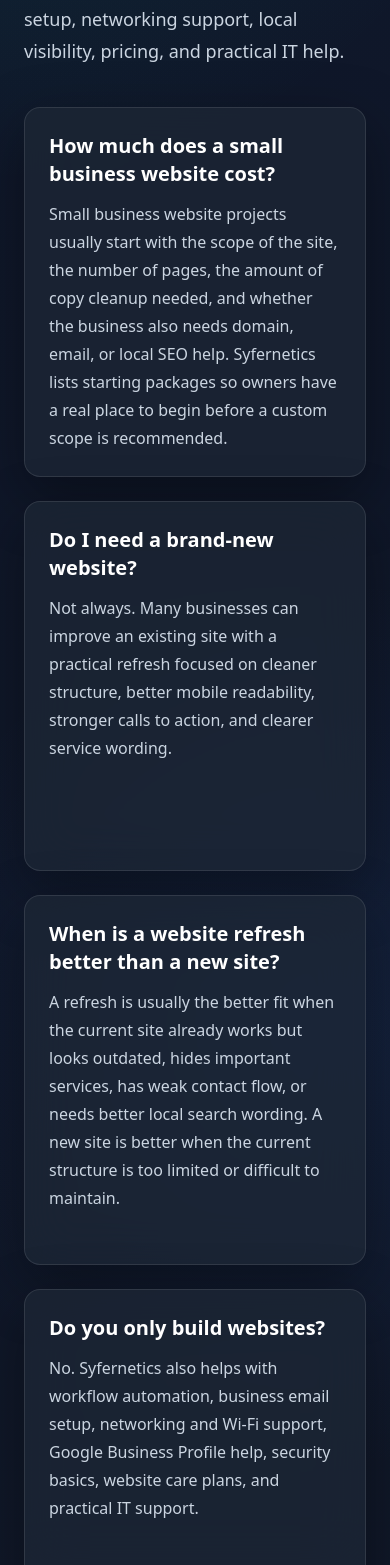
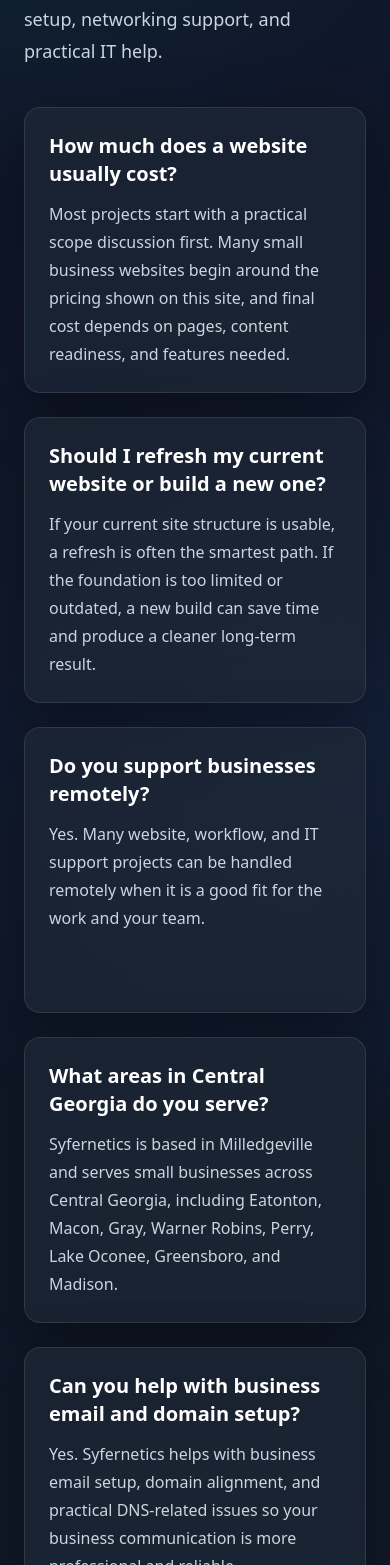
Before and after one commit to otiseduncan/Syfernetics-Home, a Next.js app: page /faq in a window 390 px wide. Shown: the part 435-2000 px from the top of the page. Built offline with nearby package versions, Linux system fonts and the light colour scheme.

Commit message:
checkpoint: local seo-a vscode pass

```diff
--- a/app/faq/page.tsx
+++ b/app/faq/page.tsx
@@ -19,84 +19,84 @@
 
 const faqItems = [
   {
-    question: 'How much does a small business website cost?',
+    question: 'How much does a website usually cost?',
     answer:
-      'Small business website projects usually start with the scope of the site, the number of pages, the amount of copy cleanup needed, and whether the business also needs domain, email, or local SEO help. Syfernetics lists starting packages so owners have a real place to begin before a custom scope is recommended.',
+      'Most projects start with a practical scope discussion first. Many small business websites begin around the pricing shown on this site, and final cost depends on pages, content readiness, and features needed.',
   },
   {
-    question: 'Do I need a brand-new website?',
+    question: 'Should I refresh my current website or build a new one?',
     answer:
-      'Not always. Many businesses can improve an existing site with a practical refresh focused on cleaner structure, better mobile readability, stronger calls to action, and clearer service wording.',
+      'If your current site structure is usable, a refresh is often the smartest path. If the foundation is too limited or outdated, a new build can save time and produce a cleaner long-term result.',
   },
   {
-    question: 'When is a website refresh better than a new site?',
+    question: 'Do you support businesses remotely?',
     answer:
-      'A refresh is usually the better fit when the current site already works but looks outdated, hides important services, has weak contact flow, or needs better local search wording. A new site is better when the current structure is too limited or difficult to maintain.',
+      'Yes. Many website, workflow, and IT support projects can be handled remotely when it is a good fit for the work and your team.',
+  },
+  {
+    question: 'What areas in Central Georgia do you serve?',
+    answer:
+      'Syfernetics is based in Milledgeville and serves small businesses across Central Georgia, including Eatonton, Macon, Gray, Warner Robins, Perry, Lake Oconee, Greensboro, and Madison.',
+  },
+  {
+    question: 'Can you help with business email and domain setup?',
+    answer:
+      'Yes. Syfernetics helps with business email setup, domain alignment, and practical DNS-related issues so your business communication is more professional and reliable.',
+  },
+  {
+    question: 'Do you offer Google Business Profile help?',
+    answer:
+      'Yes. Help is available for profile cleanup, service details, category alignment, and basic consistency improvements between your website and listing information.',
+  },
+  {
+    question: 'Do you provide networking and Wi-Fi help for small businesses?',
+    answer:
+      'Yes. Networking and Wi-Fi support includes practical troubleshooting for coverage gaps, unstable connections, and day-to-day connectivity issues.',
+  },
+  {
+    question: 'Do you offer website care plans?',
+    answer:
+      'Yes. Care plans are available for businesses that need ongoing updates, routine checks, and help with small improvements over time.',
+  },
+  {
+    question: 'How long does a typical project take?',
+    answer:
+      'Timelines vary by scope and responsiveness, but many small projects can move quickly once goals, content, and priorities are clear.',
+  },
+  {
+    question: 'How do we get started?',
+    answer:
+      'Projects start with a short conversation and a practical review so the next step is clear before committing to larger work.',
+  },
+  {
+    question: 'Can you handle ongoing updates after launch?',
+    answer:
+      'Yes. Ongoing updates and support are available so your site and core systems stay current instead of falling behind.',
+  },
+  {
+    question: 'What security basics do you help with?',
+    answer:
+      'Support can include practical account security improvements such as stronger access habits, MFA guidance, and basic risk-reduction steps for everyday business tools.',
+  },
+  {
+    question: 'What is included in the free 20-minute review?',
+    answer:
+      'The review focuses on your website, workflow, or current technology setup. You get practical observations and clear next-step recommendations you can act on.',
   },
   {
     question: 'Do you only build websites?',
     answer:
-      'No. Syfernetics also helps with workflow automation, business email setup, networking and Wi-Fi support, Google Business Profile help, security basics, website care plans, and practical IT support.',
+      'No. Syfernetics also helps with workflow automation, business email setup, networking and Wi-Fi support, Google Business Profile help, and practical IT support.',
   },
   {
-    question: 'Can projects be handled remotely?',
+    question: 'Can you work with my existing tools and setup?',
     answer:
-      'Yes. Many website, workflow, email, Google Business Profile, and practical IT support projects can be handled remotely when that is the best fit. Local support is available across Central Georgia for work that benefits from in-person help.',
+      'Yes. The goal is to improve what is already working and fix what is slowing you down, not force unnecessary replacements.',
   },
   {
-    question: 'What areas does Syfernetics serve?',
+    question: 'Will I get plain-language recommendations?',
     answer:
-      'Syfernetics is based in Milledgeville, Georgia and serves Central Georgia businesses, including Milledgeville, Eatonton, Macon, Gray, Warner Robins, Perry, Lake Oconee, Greensboro, Madison, and remote clients when the project fits.',
-  },
-  {
-    question: 'Can you help with business email and domain setup?',
-    answer:
-      'Yes. Syfernetics can help small businesses set up professional email, review domain settings, align DNS records, and improve basic deliverability with SPF, DKIM, and DMARC guidance.',
-  },
-  {
-    question: 'Can you help with Google Business Profile setup?',
-    answer:
-      'Yes. Syfernetics can help review or clean up Google Business Profile information, including categories, service areas, services, contact details, website links, and basic local visibility gaps.',
-  },
-  {
-    question: 'Do you help with networking and Wi-Fi problems?',
-    answer:
-      'Yes. Syfernetics helps with practical router, Wi-Fi, coverage, device connection, and small-office connectivity issues. The goal is to identify the real cause and give the business a clear next step.',
-  },
-  {
-    question: 'What is included in a website care plan?',
-    answer:
-      'Care plans are for businesses that need ongoing help with routine website updates, contact form checks, small edits, basic maintenance, and practical improvement planning after launch.',
-  },
-  {
-    question: 'How long does a website project usually take?',
-    answer:
-      'Timeline depends on scope, content readiness, approvals, and any domain or email work needed. A smaller refresh can move faster than a full website build, and every project starts with a practical review before the schedule is set.',
-  },
-  {
-    question: 'How do projects start?',
-    answer:
-      'Every project starts with a practical review and a clear next-step recommendation before committing to a larger scope. The review helps define the real problem, the best starting point, and the work that matters first.',
-  },
-  {
-    question: 'Can you help with ongoing updates after launch?',
-    answer:
-      'Yes. Syfernetics can help with ongoing updates through care plans or scoped follow-up work, depending on how often the business needs changes and support.',
-  },
-  {
-    question: 'What are security basics for small businesses?',
-    answer:
-      'Security basics include practical improvements like password cleanup, multi-factor authentication guidance, safer account practices, backup recommendations, and reducing common day-to-day technology risks.',
-  },
-  {
-    question: 'What is included in the free 20-minute review?',
-    answer:
-      'The free review is a short, practical look at your website, workflow, business email, local visibility, or technology issue. The goal is to identify obvious gaps and recommend the next best step.',
-  },
-  {
-    question: 'Can Syfernetics work with a site I already have?',
-    answer:
-      'Yes. Syfernetics can review an existing website, improve structure and wording, adjust customer paths, clean up key pages, or recommend whether a deeper rebuild makes more sense.',
+      'Yes. Recommendations are kept practical and straightforward so you can make decisions confidently without technical guesswork.',
   },
 ]
 
@@ -120,11 +120,10 @@
         type="application/ld+json"
         dangerouslySetInnerHTML={{ __html: JSON.stringify(faqSchema) }}
       />
-
       <SectionShell
         eyebrow="FAQ"
         title="Common questions about practical business technology support"
-        description="Straight answers about website projects, workflow tools, business email setup, networking support, local visibility, pricing, and practical IT help."
+        description="Straight answers about website projects, workflow tools, business email setup, networking support, and practical IT help."
         headingAs="h1"
       >
         <div className="grid auto-rows-fr gap-6 md:grid-cols-2">
--- a/app/service-area/page.tsx
+++ b/app/service-area/page.tsx
@@ -1,5 +1,4 @@
 import type { Metadata } from 'next'
-import ButtonLink from '@/components/ButtonLink'
 import CardShell from '@/components/CardShell'
 import PageShell from '@/components/PageShell'
 import SectionShell from '@/components/SectionShell'
@@ -30,53 +29,13 @@
   'Central Georgia',
 ]
 
-const localServices = [
-  {
-    title: 'Website design in Milledgeville, GA',
-    description:
-      'Syfernetics builds clear, mobile-friendly websites for Milledgeville businesses that need a professional home online, simple service pages, and an easier path for customers to make contact.',
-  },
-  {
-    title: 'Website refreshes for Central Georgia businesses',
-    description:
-      'Older websites can often be improved with cleaner messaging, better mobile layout, stronger calls to action, and local search wording without rebuilding everything from scratch.',
-  },
-  {
-    title: 'Business email and domain setup',
-    description:
-      'Professional email, domain alignment, DNS review, SPF, DKIM, and DMARC guidance help small businesses look more legitimate and reduce avoidable email problems.',
-  },
-  {
-    title: 'Networking and Wi-Fi help',
-    description:
-      'Practical router, Wi-Fi, coverage, and device-connection support helps local offices, service businesses, and small teams reduce day-to-day connectivity problems.',
-  },
-  {
-    title: 'Google Business Profile help',
-    description:
-      'Google Business Profile cleanup can improve how a local business appears in Search and Maps by reviewing categories, services, service areas, contact details, and website links.',
-  },
-  {
-    title: 'Remote support by fit',
-    description:
-      'Many website, workflow, business email, and practical IT tasks can be handled remotely when the project does not require an on-site walkthrough.',
-  },
-]
-
-const projectSteps = [
-  'Start with a quick review of the website, workflow, email setup, network issue, or local visibility gap.',
-  'Identify the real blocker and recommend the most practical first step.',
-  'Define a clear scope so the project stays understandable and right-sized.',
-  'Build, configure, clean up, or document the solution with a focus on practical use.',
-]
-
 export default function ServiceAreaPage() {
   return (
     <PageShell>
       <SectionShell
         eyebrow="Service Area"
         title="Local and remote support across Central Georgia"
-        description="Syfernetics is based in Milledgeville and helps small businesses across Central Georgia with websites, workflows, email setup, networking support, local visibility, and practical IT help."
+        description="Syfernetics is based in Milledgeville and helps small businesses across Central Georgia with practical website work, business technology support, and clear starting steps."
         headingAs="h1"
       >
         <div className="flex flex-wrap gap-3">
@@ -90,47 +49,75 @@
           ))}
         </div>
 
-        <div className="mt-6 grid gap-6 md:grid-cols-2 xl:grid-cols-3">
-          {localServices.map((service) => (
-            <CardShell key={service.title} className="p-6">
-              <h2 className="mb-3 text-2xl font-bold text-white">{service.title}</h2>
-              <p className="leading-8 text-slate-300">{service.description}</p>
-            </CardShell>
-          ))}
-        </div>
-
-        <div className="mt-6 grid gap-6 lg:grid-cols-[0.9fr_1.1fr]">
+        <div className="mt-6 grid gap-6 md:grid-cols-2">
           <CardShell className="p-6">
-            <h2 className="mb-3 text-2xl font-bold text-white">Local support</h2>
+            <h2 className="mb-3 text-2xl font-bold text-white">Website design in Milledgeville, GA</h2>
             <p className="leading-8 text-slate-300">
-              In-person work is available where the project benefits from local walkthroughs, on-site setup,
-              device review, Wi-Fi troubleshooting, or direct collaboration with the business owner.
+              Syfernetics helps local businesses build clear, mobile-friendly websites that make services easy to
+              understand and make it easier for customers to contact you.
             </p>
           </CardShell>
-
           <CardShell className="p-6">
-            <h2 className="mb-3 text-2xl font-bold text-white">How local projects start</h2>
-            <ol className="space-y-3 text-sm leading-6 text-slate-300">
-              {projectSteps.map((step, index) => (
-                <li key={step} className="flex gap-3">
-                  <span className="font-semibold text-teal-300">{index + 1}.</span>
-                  <span>{step}</span>
-                </li>
-              ))}
-            </ol>
+            <h2 className="mb-3 text-2xl font-bold text-white">Website refreshes for Central Georgia businesses</h2>
+            <p className="leading-8 text-slate-300">
+              If your current site feels outdated or confusing, practical refresh work can improve clarity, strengthen
+              customer paths, and improve everyday usability without starting from zero.
+            </p>
+          </CardShell>
+          <CardShell className="p-6">
+            <h2 className="mb-3 text-2xl font-bold text-white">Business email and domain setup</h2>
+            <p className="leading-8 text-slate-300">
+              Get help setting up professional business email and domain alignment so your team communicates with more
+              trust and fewer technical issues.
+            </p>
+          </CardShell>
+          <CardShell className="p-6">
+            <h2 className="mb-3 text-2xl font-bold text-white">Networking and Wi-Fi help</h2>
+            <p className="leading-8 text-slate-300">
+              Practical troubleshooting is available for unstable Wi-Fi, weak coverage, and daily connectivity problems
+              that slow down your business.
+            </p>
+          </CardShell>
+          <CardShell className="p-6">
+            <h2 className="mb-3 text-2xl font-bold text-white">Google Business Profile help</h2>
+            <p className="leading-8 text-slate-300">
+              Improve local visibility with profile cleanup, service detail updates, and better consistency between your
+              listing and website information.
+            </p>
+          </CardShell>
+          <CardShell className="p-6">
+            <h2 className="mb-3 text-2xl font-bold text-white">Remote support by fit</h2>
+            <p className="leading-8 text-slate-300">
+              Many website, workflow, and support projects can be handled remotely when that format is efficient and
+              fits the work. Local in-person support is available when a project benefits from it.
+            </p>
           </CardShell>
         </div>
 
-        <CardShell className="mt-6 border-teal-300/25 bg-teal-400/10 p-7">
-          <h2 className="mb-3 text-2xl font-bold text-white">
-            Need practical technology help in Central Georgia?
-          </h2>
-          <p className="mb-4 max-w-3xl leading-8 text-slate-300">
-            Start with a simple review of the problem, then decide whether the right next step is a website update,
-            local visibility cleanup, business email support, networking help, or a practical workflow fix.
+        <CardShell className="mt-6 p-6 md:p-7">
+          <h2 className="mb-3 text-2xl font-bold text-white">How local projects start</h2>
+          <p className="leading-8 text-slate-300">
+            Most projects start with a short conversation and a practical review of your current website, systems, or
+            bottlenecks. You get a clear recommendation and a realistic next step before committing to larger work.
           </p>
-          <ButtonLink href="/contact">Contact Syfernetics</ButtonLink>
         </CardShell>
+
+        <div className="mt-6 grid gap-6 md:grid-cols-2">
+          <CardShell className="p-6">
+            <h2 className="mb-3 text-2xl font-bold text-white">Local support when needed</h2>
+            <p className="leading-8 text-slate-300">
+              In-person work is available for projects that benefit from local walkthroughs, direct collaboration, or
+              on-site setup in Central Georgia.
+            </p>
+          </CardShell>
+          <CardShell className="p-6">
+            <h2 className="mb-3 text-2xl font-bold text-white">One strong Central Georgia service-area page</h2>
+            <p className="leading-8 text-slate-300">
+              Syfernetics keeps service-area information in one clear page so customers can quickly understand coverage,
+              support types, and next steps without thin duplicate city pages.
+            </p>
+          </CardShell>
+        </div>
       </SectionShell>
     </PageShell>
   )
--- a/app/services/[slug]/page.tsx
+++ b/app/services/[slug]/page.tsx
@@ -22,6 +22,28 @@
 
 function getService(slug: string) {
   return serviceDetailsBySlug[slug as ServiceSlug]
+}
+
+const serviceAreaSchema = [
+  'Milledgeville GA',
+  'Eatonton GA',
+  'Macon GA',
+  'Gray GA',
+  'Warner Robins GA',
+  'Perry GA',
+  'Lake Oconee GA',
+  'Greensboro GA',
+  'Madison GA',
+  'Central Georgia',
+]
+
+function getStartingPriceValue(startingPrice: string) {
+  const match = startingPrice.match(/\$([\d,]+(?:\.\d+)?)/)
+  if (!match) {
+    return undefined
+  }
+
+  return Number(match[1].replace(/,/g, ''))
 }
 
 export function generateStaticParams() {
@@ -63,8 +85,35 @@
     .map((relatedSlug) => serviceDetailsBySlug[relatedSlug])
     .filter(Boolean)
 
+  const startingPriceValue = getStartingPriceValue(service.startingPrice)
+  const serviceSchema = {
+    '@context': 'https://schema.org',
+    '@type': 'Service',
+    name: service.navLabel,
+    description: service.metaDescription,
+    provider: {
+      '@id': 'https://www.syfernetics.com/#business',
+    },
+    areaServed: serviceAreaSchema,
+    url: `https://www.syfernetics.com${service.href}`,
+    ...(startingPriceValue
+      ? {
+          offers: {
+            '@type': 'Offer',
+            price: String(startingPriceValue),
+            priceCurrency: 'USD',
+            url: `https://www.syfernetics.com${service.href}`,
+          },
+        }
+      : {}),
+  }
+
   return (
     <PageShell>
+      <script
+        type="application/ld+json"
+        dangerouslySetInnerHTML={{ __html: JSON.stringify(serviceSchema) }}
+      />
       <SectionShell
         eyebrow="Services"
         title={service.h1}
--- a/components/StructuredData.tsx
+++ b/components/StructuredData.tsx
@@ -1,23 +1,5 @@
 export default function StructuredData() {
-  const data = {
-    '@context': 'https://schema.org',
-    '@type': ['LocalBusiness', 'ProfessionalService'],
-    '@id': 'https://www.syfernetics.com/#business',
-    name: 'Syfernetics',
-    url: 'https://www.syfernetics.com/',
-    telephone: '+1-478-343-5252',
-    email: 'otis.duncan@syfernetics.com',
-    description:
-      'Syfernetics provides website design, workflow automation, business email setup, networking help, and practical IT support for Central Georgia small businesses.',
-    keywords: 'Website designer, IT support, technology services, Central Georgia',
-    priceRange: '$$',
-    address: {
-      '@type': 'PostalAddress',
-      addressLocality: 'Milledgeville',
-      addressRegion: 'GA',
-      addressCountry: 'US',
-    },
-    areaServed: [
+  const areaServed = [
     'Milledgeville GA',
     'Eatonton GA',
     'Macon GA',
@@ -28,23 +10,134 @@
     'Greensboro GA',
     'Madison GA',
     'Central Georgia',
-    ],
-    knowsAbout: ['Website Design', 'IT Support', 'Technology Services'],
+  ]
+
+  const data = {
+    '@context': 'https://schema.org',
+    '@graph': [
+      {
+        '@type': 'Organization',
+        '@id': 'https://www.syfernetics.com/#organization',
+        name: 'Syfernetics',
+        url: 'https://www.syfernetics.com/',
+        telephone: '+1-478-343-5252',
+        email: 'otis.duncan@syfernetics.com',
+      },
+      {
+        '@type': ['LocalBusiness', 'ProfessionalService'],
+        '@id': 'https://www.syfernetics.com/#business',
+        name: 'Syfernetics',
+        url: 'https://www.syfernetics.com/',
+        telephone: '+1-478-343-5252',
+        email: 'otis.duncan@syfernetics.com',
+        description:
+          'Syfernetics provides website design, workflow automation, business email setup, networking help, and practical IT support for Central Georgia small businesses.',
+        priceRange: '$$',
+        address: {
+          '@type': 'PostalAddress',
+          addressLocality: 'Milledgeville',
+          addressRegion: 'GA',
+          addressCountry: 'US',
+        },
+        areaServed,
+        knowsAbout: ['Website Design', 'Website Refresh', 'Workflow Automation', 'Business Email Setup', 'Networking and Wi-Fi Support', 'IT Help', 'Security Basics', 'Google Business Profile Help', 'Website Care Plans'],
         hasOfferCatalog: {
+          '@id': 'https://www.syfernetics.com/#offer-catalog',
+        },
+        parentOrganization: {
+          '@id': 'https://www.syfernetics.com/#organization',
+        },
+      },
+      {
+        '@type': 'WebSite',
+        '@id': 'https://www.syfernetics.com/#website',
+        name: 'Syfernetics',
+        url: 'https://www.syfernetics.com/',
+        publisher: {
+          '@id': 'https://www.syfernetics.com/#organization',
+        },
+      },
+      {
         '@type': 'OfferCatalog',
+        '@id': 'https://www.syfernetics.com/#offer-catalog',
         name: 'Syfernetics Services',
+        url: 'https://www.syfernetics.com/services',
         itemListElement: [
-        { '@type': 'Offer', name: 'Small Business Website Design' },
-        { '@type': 'Offer', name: 'Website Refresh' },
-        { '@type': 'Offer', name: 'Workflow Automation' },
-        { '@type': 'Offer', name: 'Business Email and Domain Setup' },
-        { '@type': 'Offer', name: 'Networking and Wi-Fi Support' },
-        { '@type': 'Offer', name: 'Practical Small Business IT Help' },
-        { '@type': 'Offer', name: 'Security Basics' },
-        { '@type': 'Offer', name: 'Google Business Profile Help' },
-        { '@type': 'Offer', name: 'Website Care Plans' },
+          {
+            '@type': 'Offer',
+            itemOffered: {
+              '@type': 'Service',
+              name: 'Website Design',
+              url: 'https://www.syfernetics.com/services/website-design',
+            },
+          },
+          {
+            '@type': 'Offer',
+            itemOffered: {
+              '@type': 'Service',
+              name: 'Website Refresh',
+              url: 'https://www.syfernetics.com/services/website-refresh',
+            },
+          },
+          {
+            '@type': 'Offer',
+            itemOffered: {
+              '@type': 'Service',
+              name: 'Workflow Automation',
+              url: 'https://www.syfernetics.com/services/workflow-automation',
+            },
+          },
+          {
+            '@type': 'Offer',
+            itemOffered: {
+              '@type': 'Service',
+              name: 'Business Email Setup',
+              url: 'https://www.syfernetics.com/services/business-email-setup',
+            },
+          },
+          {
+            '@type': 'Offer',
+            itemOffered: {
+              '@type': 'Service',
+              name: 'Networking and Wi-Fi Support',
+              url: 'https://www.syfernetics.com/services/networking-wifi',
+            },
+          },
+          {
+            '@type': 'Offer',
+            itemOffered: {
+              '@type': 'Service',
+              name: 'IT Help',
+              url: 'https://www.syfernetics.com/services/it-help',
+            },
+          },
+          {
+            '@type': 'Offer',
+            itemOffered: {
+              '@type': 'Service',
+              name: 'Security Basics',
+              url: 'https://www.syfernetics.com/services/security-basics',
+            },
+          },
+          {
+            '@type': 'Offer',
+            itemOffered: {
+              '@type': 'Service',
+              name: 'Google Business Profile Help',
+              url: 'https://www.syfernetics.com/services/google-business-profile',
+            },
+          },
+          {
+            '@type': 'Offer',
+            itemOffered: {
+              '@type': 'Service',
+              name: 'Website Care Plans',
+              url: 'https://www.syfernetics.com/services/care-plans',
+            },
+          },
         ],
       },
+    ],
   }
 
   return (
```
Also changed, not shown: app/page.tsx (+4 -4 lines). Lines whose indentation alone changed are shown as unchanged.
